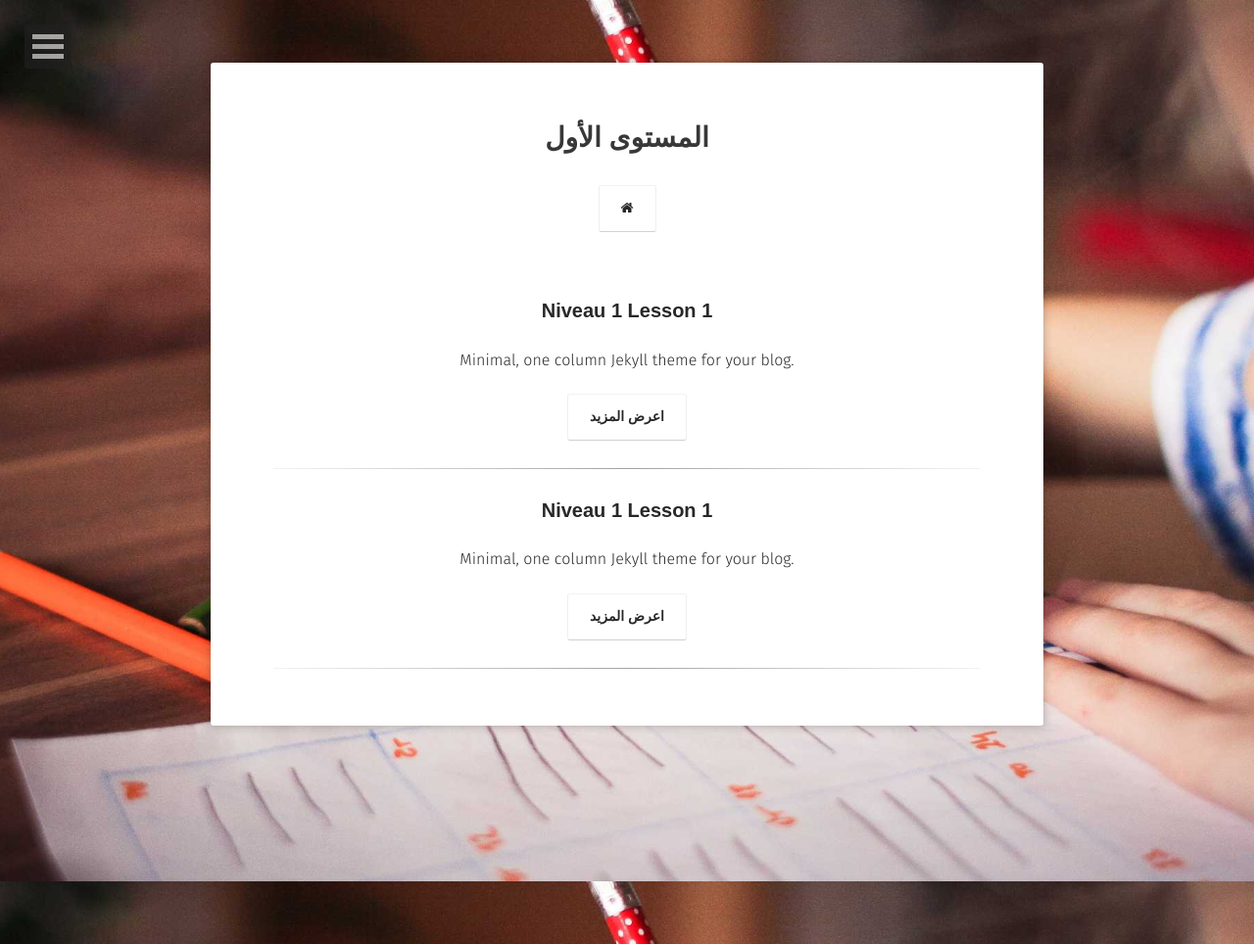
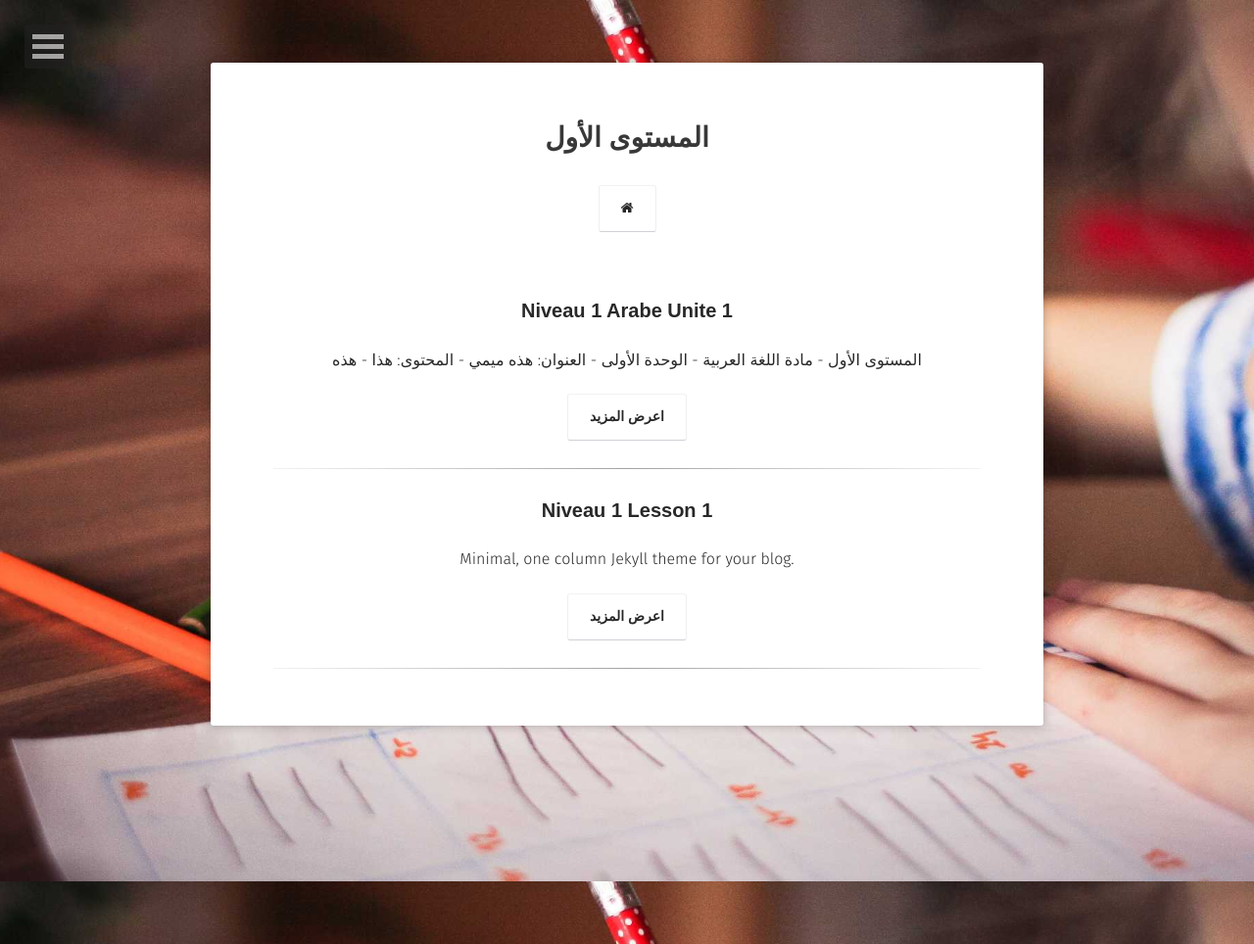
Before and after one commit to sanabilmedia/sanabilmedia.github.io, a Jekyll site: the page built from niveau1/index.md, in a window 1280 px wide. Shown: the whole page at 98% size. Built offline with Jekyll 4.4.1, drawn with Linux system fonts in a browser that asks for light colours; some web fonts are replaced; some of the changed lines change nothing that is shown.

Commit message:
Add files via upload

````diff
--- a/_posts/2020-09-10-class1-arabe-unite1.md
+++ b/_posts/2020-09-10-class1-arabe-unite1.md
@@ -1,160 +1,14 @@
 ---
 layout: post
-title:  "Niveau 1 Lesson 1"
-date:   2021-04-06
-excerpt: "Minimal, one column Jekyll theme for your blog."
+title:  "Niveau 1 Arabe Unite 1"
+date:   2021-09-10
+excerpt: "المستوى الأول - مادة اللغة العربية - الوحدة الأولى - العنوان: هذه ميمي - المحتوى: هذا - هذه"
 niveau1: true
 tag:
-- jekyll
-- moon
-- blog
-- about
-- theme
+- المستوى الأول
+- اللغة العربية
+
 comments: true
 ---
 
-![Moon Homepage](https://cloud.githubusercontent.com/assets/754514/14509720/61c61058-01d6-11e6-93ab-0918515ecd56.png)
-
-<center><b>Moon</b> is a minimal, one column jekyll theme.</center>
-
- I'm not a developer or designer. And I don't add footer to show who did this theme. If you like this theme or using it, please give a **star** for motivation, It makes me happy.
-
-<iframe src="https://ghbtns.com/github-btn.html?user=TaylanTatli&repo=Moon&type=star&count=true&size=large" frameborder="0" scrolling="0" width="160px" height="30px"></iframe>
-
-## Installation
-* Fork the [Moon repo](https://github.com/TaylanTatli/Moon/fork)
-* Edit `_config.yml` file.
-* Remove sample posts from `_posts` folder and add yours.
-* Edit `index.md` file in `about` folder.
-* Change repo name to `YourUserName.github.io`
-
-That's all.
-
-## Preview
-
-{% capture images %}
-	https://cloud.githubusercontent.com/assets/754514/14509716/61ac6c8e-01d6-11e6-879f-8308883de790.png
-	https://cloud.githubusercontent.com/assets/754514/14509717/61ad05ae-01d6-11e6-85ae-5a817dd8763b.png
-	https://cloud.githubusercontent.com/assets/754514/14509714/61a89708-01d6-11e6-8fcd-74b002a060df.png
-{% endcapture %}
-{% include gallery images=images caption="Screenshots of Moon Theme" cols=3 %}
-
----
-
-{% capture images %}
-	https://cloud.githubusercontent.com/assets/754514/14509718/61b09a20-01d6-11e6-8da1-4202ae4d83cd.png
-	https://cloud.githubusercontent.com/assets/754514/14509715/61aa9d00-01d6-11e6-81a6-c6837edf2e84.png
-{% endcapture %}
-{% include gallery images=images caption="Moon Theme on Small Screen Size" cols=2 %}
-
-See a [live version of Moon](http://taylantatli.github.io/Moon) hosted on GitHub.
-
-## Site Setup
-A quick checklist of the files you’ll want to edit to get up and running.
-
-### Site Wide Configuration
-`_config.yml` is your friend. Open it up and personalize it. Most variables are self explanatory but here's an explanation of each if needed:
-
-#### title
-
-The title of your site... shocker!
-
-Example `title: My Awesome Site`
-
-#### bio
-
-The description to show on your homepage.
-
-#### description
-
-The description to use for meta tags and navigation menu.
-
-#### url
-
-Used to generate absolute urls in `sitemap.xml`, `feed.xml`, and for generating canonical URLs in `<head>`. When developing locally either comment this out or use something like `http://localhost:4000` so all assets load properly. *Don't include a trailing `/`*.
-
-Examples:
-
-{% highlight yaml %}
-url: http://taylantatli.me/Moon
-url: http://localhost:4000
-url: //cooldude.github.io
-url:
-{% endhighlight %}
-
-#### reading_time
-
-Set true to show reading time for posts. And set `words_per_minute`, default is 200.
-
-#### logo
-Your site's logo. It will show on homepage and navigation menu. Also used for twitter meta tags.
-
-#### background
-Image for background. If you don't set it, color will be used as a background.
-
-#### Google Analytics and Webmaster Tools
-
-Google Analytics UA and Webmaster Tool verification tags can be entered in `_config.yml`. For more information on obtaining these meta tags check [Google Webmaster Tools](http://support.google.com/webmasters/bin/answer.py?hl=en&answer=35179) and [Bing Webmaster Tools](https://ssl.bing.com/webmaster/configure/verify/ownership) support.
-
-#### MathJax
-It's enabled. But if you don't want to use it. Set it false in  `_config.yml`.
-
-#### Disqus Comments
-Set your disqus shortname in `_config.yml` to use comments.
-
----
-
-### Navigation Links
-
-To set what links appear in the top navigation edit `_data/navigation.yml`. Use the following format to set the URL and title for as many links as you'd like. *External links will open in a new window.*
-
-{% highlight yaml %}
-- title: Home
-  url: /
-
-- title: Blog
-  url: /blog/
-
-- title: Projects
-  url: /projects/
-
-- title: About
-  url: /about/
-
-- title: Moon
-  url: http://taylantatli.me/Moon
-{% endhighlight %}
-
----
-
-## Layouts and Content
-
-Moon Theme use [Jekyll Compress](https://github.com/penibelst/jekyll-compress-html) to compress html output. But it can cause errors if you use "linenos" (line numbers). I suggest don't use line numbers for codes, because it won't look good with this theme, also i didn't give a proper style for them. If you insist to use line numbers, just remove `layout: compress` string from layouts. It will disable compressing.
-
-### Feature Image
-
-You can set feature image per post. Just add `feature: some link` to your post's front matter.
-
-```
-feature: /assets/img/some-image.png
-or
-feaure: http://example.com/some-image.png
-```
- This also will be used for twitter card:
-
-![Moon Twitter Card](https://cloud.githubusercontent.com/assets/754514/14509719/61c5751c-01d6-11e6-8c29-ce8ccad149bf.png)
-
-### Comments
-To show disqus comments for your post add `comments: true` to your post's front matter.
-
----
-
-## Questions?
-
-Found a bug or aren't quite sure how something works? By all means [file a GitHub Issue](https://github.com/TaylanTatli/Moon/issues/new). And if you make something cool with this theme feel free to let me know.
-
----
-
-## License
-
-This theme is free and open source software, distributed under the MIT License. So feel free to use this Jekyll theme on your site without linking back to me or including a disclaimer.
+## المستوى الأول - مادة اللغة العربية - الوحدة الأولى - العنوان: هذه ميمي - المحتوى: هذا - هذه
````
